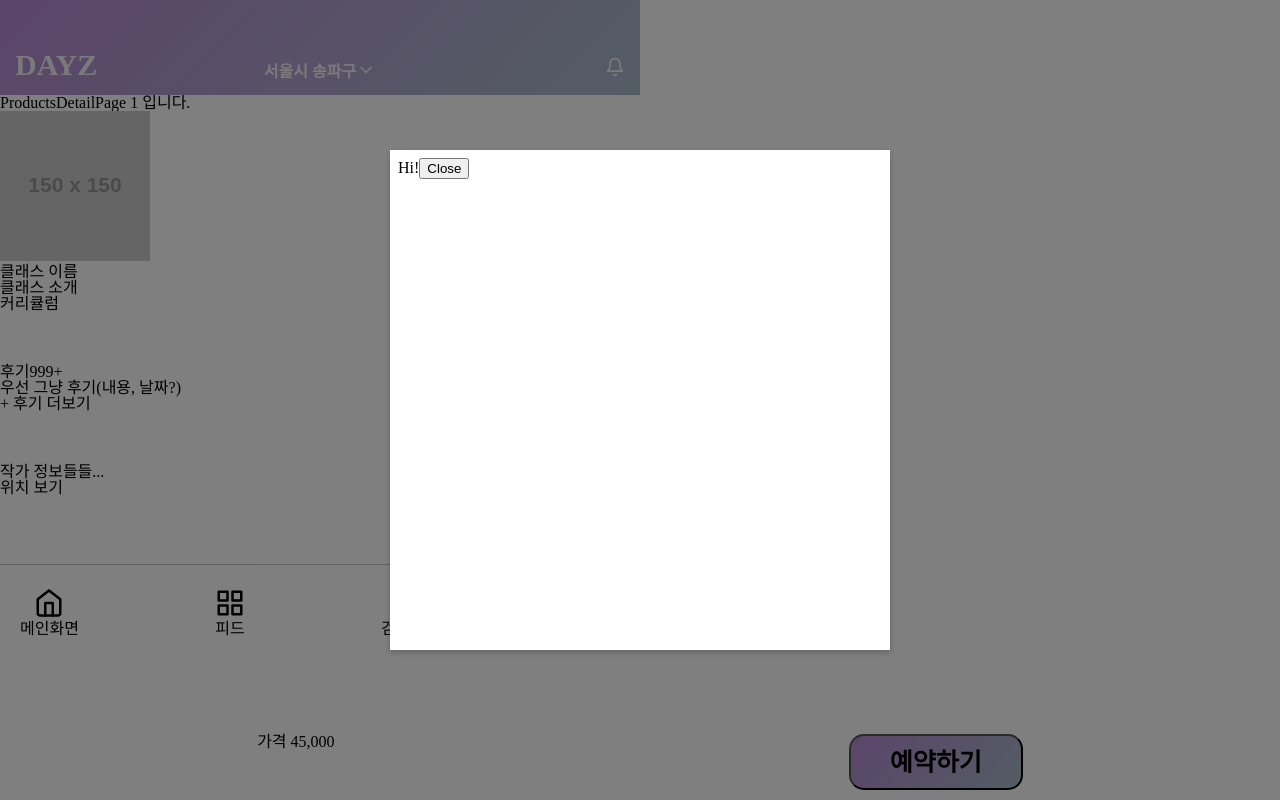
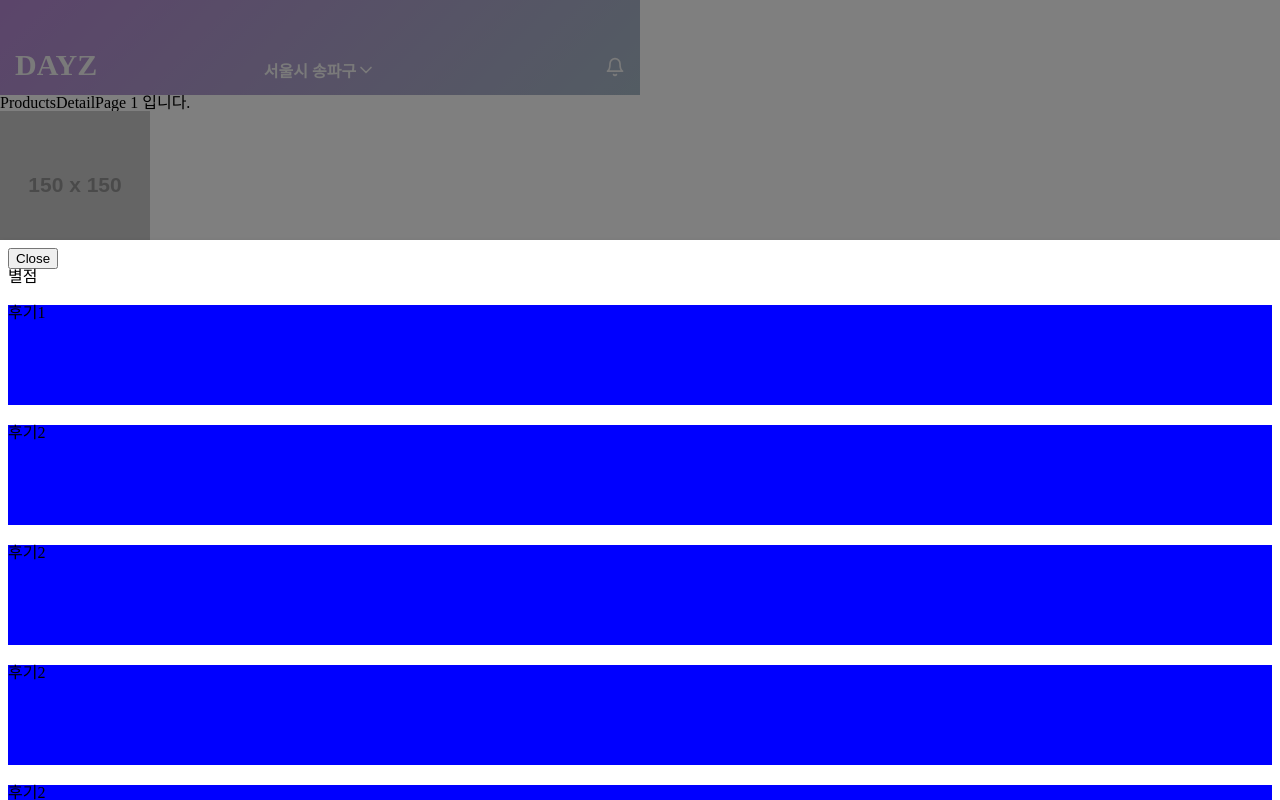
Before and after one commit to prgrms-web-devcourse/Team_DAYZ_DAYZ_FE, a React (Create React App) app: page /products/1 in a window 1280 px wide. Both pictures are taken after a click on the element "+ 후기 더보기". Built offline with nearby package versions, Linux system fonts and the light colour scheme.

Commit message:
Design: 모달 디자인 변경

```diff
--- a/src/components/base/Modal/index.tsx
+++ b/src/components/base/Modal/index.tsx
@@ -6,8 +6,8 @@ import { useClickAway } from '../../../hooks';
 
 interface Props {
   children: ReactNode;
-  width: number;
-  height: number;
+  width: string;
+  height: string;
   visible: boolean;
   style?: CSSProperties;
   onClose: () => void;
@@ -48,7 +48,7 @@ const BackgroundDim = styled.div`
   position: fixed;
   top: 0;
   left: 0;
-  width: 100vw;
+  width: 100%;
   height: 100vh;
   background-color: rgba(0, 0, 0, 0.5);
   z-index: 1000;
@@ -56,13 +56,14 @@ const BackgroundDim = styled.div`
 
 const ModalContainer = styled.div`
   position: fixed;
-  top: 50%;
+  bottom: 0;
   left: 50%;
-  transform: translate(-50%, -50%);
+  transform: translate(-50%, 0);
   padding: 8px;
   background-color: white;
   box-shadow: 0 3px 6px rgba(0, 0, 0, 0.2);
   box-sizing: border-box;
+  overflow-y: auto;
 `;
 
 export default Modal;
--- a/src/pages/ProductsDetailPage/index.tsx
+++ b/src/pages/ProductsDetailPage/index.tsx
@@ -43,9 +43,15 @@ const ProductsDetailPage = () => {
         <ReservationButton>예약하기</ReservationButton>
       </ReservationContainer>
 
-      <Modal visible={visible} onClose={() => setVisible(false)} width={500} height={500}>
-        Hi!
+      <Modal visible={visible} onClose={() => setVisible(false)} width={'100%'} height={'70%'}>
         <button onClick={() => setVisible(false)}>Close</button>
+        <div>별점</div>
+        <ReviewWrapper>후기1</ReviewWrapper>
+        <ReviewWrapper>후기2</ReviewWrapper>
+        <ReviewWrapper>후기2</ReviewWrapper>
+        <ReviewWrapper>후기2</ReviewWrapper>
+        <ReviewWrapper>후기2</ReviewWrapper>
+        <ReviewWrapper>후기2</ReviewWrapper>
       </Modal>
     </>
   );
@@ -80,4 +86,10 @@ const ReservationButton = styled.button`
   line-height: 29px;
 `;
 
+const ReviewWrapper = styled.div`
+  height: 100px;
+  width: 100%;
+  background-color: blue;
+  margin: 20px 0;
+`;
 export default ProductsDetailPage;
```
